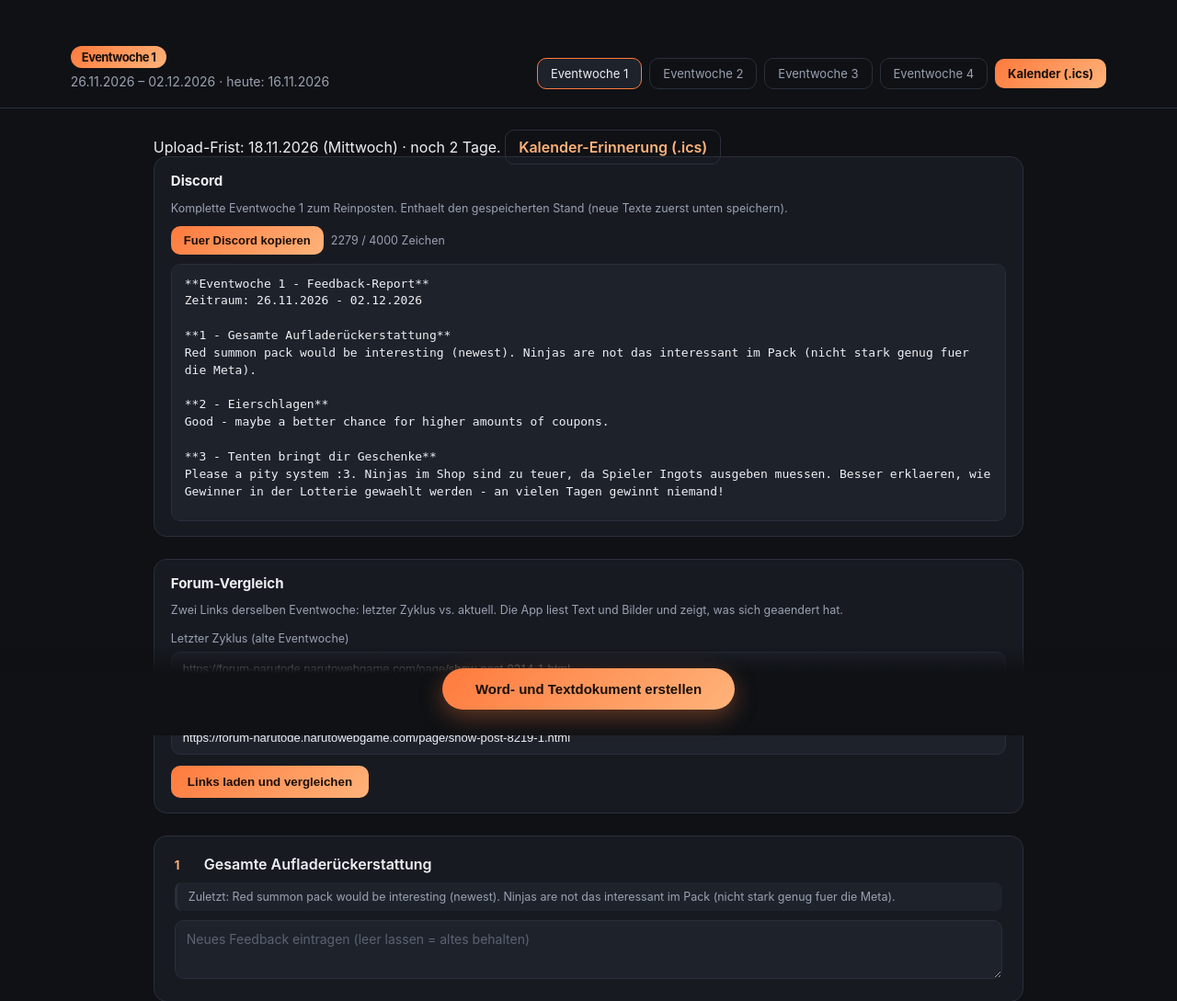
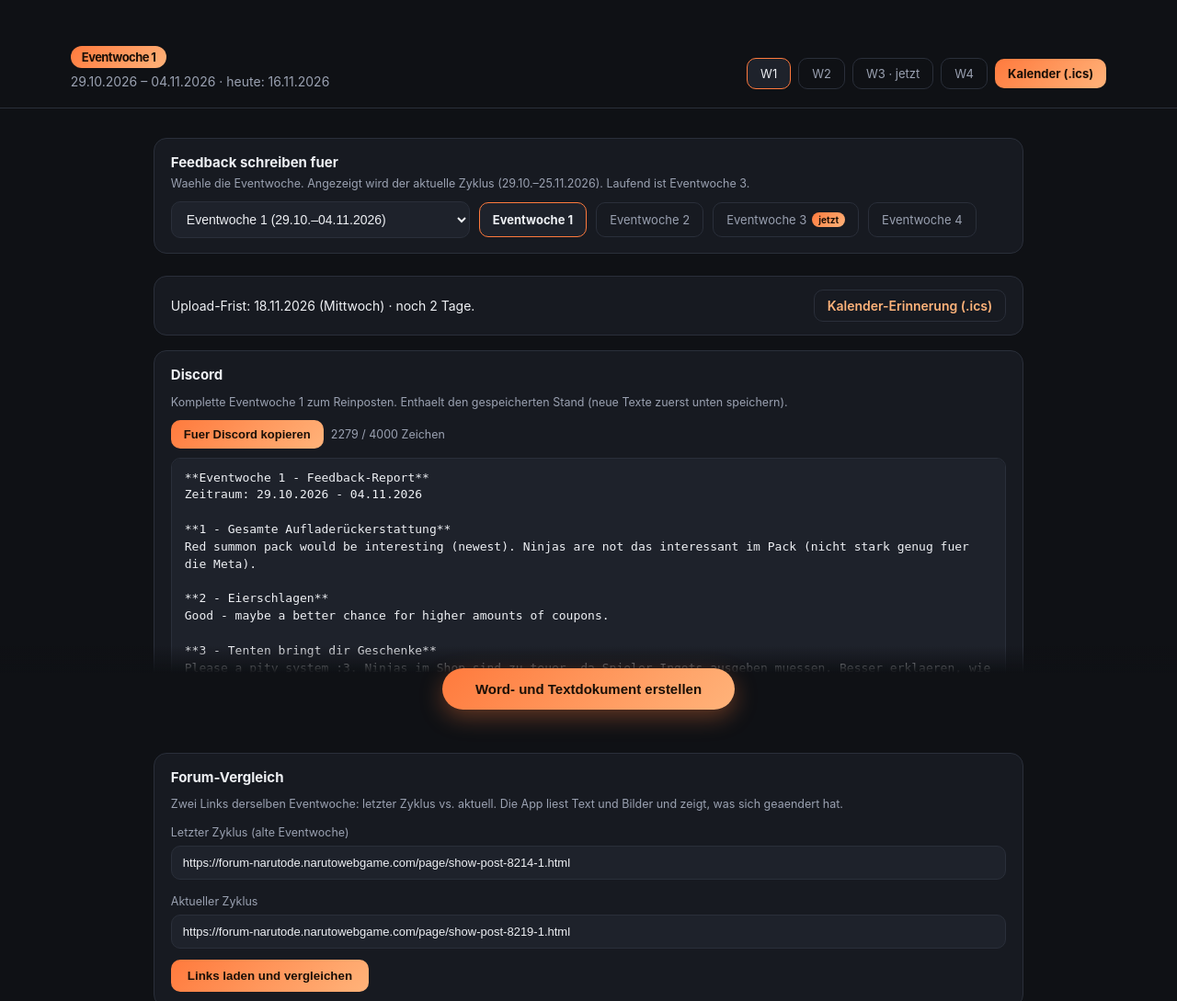
Before and after one commit to RageX-CMD/FeedBackBaseline, a Flask app: page /?week=1 in a window 1280 px wide. Shown: the top 1089 px of the page at 92% size. Run offline with Flask 3, Linux system fonts and the light colour scheme; data comes from the database, SQL or seed files in the repository.

Commit message:
Improve Linux startup and Eventwochen week picker.
Keep week selection in the current cycle, add run.sh/Docker entrypoint for Linux, and document both start paths.

Co-authored-by: Cursor <cursoragent@cursor.com>

```diff
--- a/app.py
+++ b/app.py
@@ -43,9 +43,12 @@ db.seed_events(SEED_DATA, overwrite=False)
 
 
 def get_week(week_arg):
-    if week_arg:
+    if not week_arg:
+        return current_week_info()
+    try:
         return week_info_for(int(week_arg))
-    return current_week_info()
+    except (TypeError, ValueError):
+        return current_week_info()
 
 
 @app.route("/", methods=["GET"])
@@ -83,12 +86,18 @@ def index():
     forum_new_url = forum_post_url(forum_links["new"]) if forum_links.get("new") else ""
     forum_new_is_current = forum_links.get("new_is_current", True)
 
+    week_ranges = {}
+    for w in (1, 2, 3, 4):
+        _, ws, we = week_info_for(w, today)
+        week_ranges[w] = (ws, we)
+
     return render_template(
         "index.html",
         week_number=week_number,
         week_names=WEEK_NAMES,
         week_start=week_start,
         week_end=week_end,
+        week_ranges=week_ranges,
         events=events,
         today=today,
         last_doc=last_doc,
--- a/cycle.py
+++ b/cycle.py
@@ -36,15 +36,26 @@ def current_week_info(today: date = None):
 def week_info_for(eventwoche_nummer: int, today: date = None):
     """
     Gibt Start-/Enddatum fuer eine explizit gewaehlte Eventwoche
-    (1..4) zurueck, bezogen auf den aktuell laufenden bzw. naechsten
-    Durchlauf dieser Woche.
+    (1..4) zurueck — immer innerhalb des aktuellen 28-Tage-Zyklus
+    (der Zyklus, der das heutige Datum enthaelt).
+
+    So kannst du z.B. in Woche 3 noch Feedback fuer Woche 1 oder 2
+    derselben Runde schreiben, ohne in den naechsten Zyklus zu springen.
     """
     if today is None:
         today = date.today()
 
+    eventwoche_nummer = int(eventwoche_nummer)
+    if eventwoche_nummer < 1 or eventwoche_nummer > NUM_WEEKS_IN_CYCLE:
+        raise ValueError(f"Eventwoche muss 1..{NUM_WEEKS_IN_CYCLE} sein")
+
     current_num, current_start, _ = current_week_info(today)
-    offset_weeks = (eventwoche_nummer - current_num) % NUM_WEEKS_IN_CYCLE
-    week_start = current_start + timedelta(days=offset_weeks * WEEK_LENGTH_DAYS)
+    cycle_start = current_start - timedelta(
+        days=(current_num - 1) * WEEK_LENGTH_DAYS
+    )
+    week_start = cycle_start + timedelta(
+        days=(eventwoche_nummer - 1) * WEEK_LENGTH_DAYS
+    )
     week_end = week_start + timedelta(days=WEEK_LENGTH_DAYS - 1)
     return eventwoche_nummer, week_start, week_end
 
--- a/docker-compose.yml
+++ b/docker-compose.yml
@@ -6,8 +6,12 @@ services:
     environment:
       HOST: "0.0.0.0"
       PORT: "5151"
+      DB_PATH: "/app/data/eventwochen.db"
+      OUTPUT_DIR: "/app/output"
+      SNAPSHOT_DIR: "/app/snapshots"
     volumes:
-      - ./eventwochen.db:/app/eventwochen.db
+      # Verzeichnis mounten (nicht einzelne .db-Datei) — unter Linux sonst oft Ordner statt Datei
+      - ./data:/app/data
       - ./output:/app/output
       - ./snapshots:/app/snapshots
     restart: unless-stopped
--- a/templates/index.html
+++ b/templates/index.html
@@ -189,13 +189,83 @@
     border-radius: 8px;
     border: 1px solid var(--border);
   }
-    background: rgba(74, 222, 128, 0.12);
-    border: 1px solid rgba(74, 222, 128, 0.4);
-    color: var(--good);
+  .flash {
     padding: 12px 16px;
     border-radius: var(--radius);
     margin-bottom: 24px;
     font-size: 14px;
+    border: 1px solid var(--border);
+    background: var(--panel);
+  }
+  .flash.success {
+    background: rgba(74, 222, 128, 0.12);
+    border-color: rgba(74, 222, 128, 0.4);
+    color: var(--good);
+  }
+  .week-picker {
+    background: var(--panel);
+    border: 1px solid var(--border);
+    border-radius: var(--radius);
+    padding: 16px 18px;
+    margin-bottom: 24px;
+  }
+  .week-picker h2 {
+    margin: 0 0 6px;
+    font-size: 15px;
+  }
+  .week-picker .hint-line {
+    color: var(--text-dim);
+    font-size: 12.5px;
+    margin: 0 0 12px;
+  }
+  .week-picker-row {
+    display: flex;
+    flex-wrap: wrap;
+    gap: 10px;
+    align-items: center;
+  }
+  .week-picker select {
+    background: var(--panel-2);
+    border: 1px solid var(--border);
+    border-radius: 10px;
+    color: var(--text);
+    padding: 10px 12px;
+    font-size: 14px;
+    min-width: 220px;
+  }
+  .week-picker select:focus {
+    outline: none;
+    border-color: var(--accent);
+  }
+  .week-pill {
+    display: inline-flex;
+    align-items: center;
+    gap: 6px;
+    text-decoration: none;
+    color: var(--text-dim);
+    border: 1px solid var(--border);
+    padding: 10px 14px;
+    border-radius: 10px;
+    font-size: 13px;
+    transition: all 0.15s ease;
+  }
+  .week-pill:hover {
+    border-color: var(--accent);
+    color: var(--text);
+  }
+  .week-pill.active {
+    background: var(--panel-2);
+    color: var(--text);
+    border-color: var(--accent);
+    font-weight: 700;
+  }
+  .week-pill .now {
+    font-size: 10px;
+    font-weight: 700;
+    color: #1a0f07;
+    background: linear-gradient(135deg, var(--accent), var(--accent-2));
+    padding: 2px 7px;
+    border-radius: 999px;
   }
   .reminder {
     background: var(--panel);
@@ -427,7 +497,9 @@
   <div class="header-right">
     <div class="week-switch">
       {% for w in [1,2,3,4] %}
-        <a href="{{ url_for('index', week=w) }}" class="{{ 'active' if w == week_number else '' }}">{{ week_names[w] }}</a>
+        <a href="{{ url_for('index', week=w) }}" class="{{ 'active' if w == week_number else '' }}">
+          W{{ w }}{% if w == current_num %} · jetzt{% endif %}
+        </a>
       {% endfor %}
     </div>
     <a class="ics-link" href="{{ url_for('kalender') }}">Kalender (.ics)</a>
@@ -440,6 +512,33 @@
       <div class="flash {{ category }}">{{ message }}</div>
     {% endfor %}
   {% endwith %}
+
+  <div class="week-picker">
+    <h2>Feedback schreiben fuer</h2>
+    <p class="hint-line">
+      Waehle die Eventwoche. Angezeigt wird der aktuelle Zyklus
+      ({{ week_ranges[1][0].strftime('%d.%m.') }}–{{ week_ranges[4][1].strftime('%d.%m.%Y') }}).
+      Laufend ist {{ week_names[current_num] }}.
+    </p>
+    <div class="week-picker-row">
+      <label for="week-select" class="visually-hidden" style="position:absolute;left:-9999px">Eventwoche</label>
+      <select id="week-select" onchange="if (this.value) window.location.href=this.value">
+        {% for w in [1,2,3,4] %}
+          <option value="{{ url_for('index', week=w) }}" {% if w == week_number %}selected{% endif %}>
+            {{ week_names[w] }}
+            ({{ week_ranges[w][0].strftime('%d.%m.') }}–{{ week_ranges[w][1].strftime('%d.%m.%Y') }})
+            {% if w == current_num %}— aktuell{% endif %}
+          </option>
+        {% endfor %}
+      </select>
+      {% for w in [1,2,3,4] %}
+        <a class="week-pill {{ 'active' if w == week_number else '' }}" href="{{ url_for('index', week=w) }}">
+          {{ week_names[w] }}
+          {% if w == current_num %}<span class="now">jetzt</span>{% endif %}
+        </a>
+      {% endfor %}
+    </div>
+  </div>
 
   <div class="reminder {% if uploaded_this_week %}done{% elif days_until_deadline <= 1 %}urgent{% endif %}">
     <span>
```
Also changed, not shown: README.md, 4 other files.
